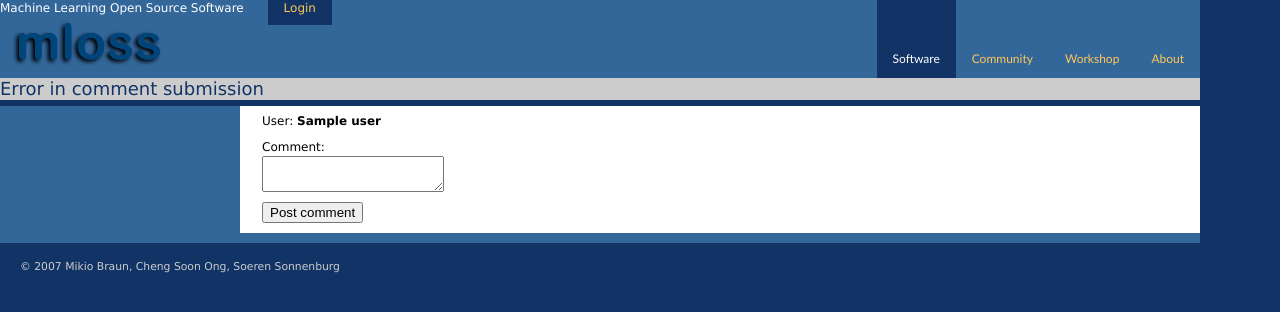
After one commit to open-machine-learning/mloss, a Django app: template templates/comments/preview.html in a window 1280 px wide. The commit adds this page. Shown: the top 312 px of the page. Run offline with Django 3.2, Linux system fonts and the light colour scheme; the template is opened without the code that fills it: most values are stand-ins (such as "Sample title", 1, 10 or a date in 2020); form fields are guessed from the names that the template uses.

Commit message:
Comments posting now requires login and password. Some default forwarding after login is strange and irritating

```diff
--- a/templates/comments/posted.html
+++ b/templates/comments/posted.html
@@ -1,6 +1,11 @@
 {% extends "base_2col.html" %}
 
+{% block sectionid %}browse{% endblock %}
+
 {% block title %}Comment posted{% endblock %}
+
+{% block billboard %}Title:{{ object.title }}{% endblock %}
+
 
 {% block content %}
 
--- /dev/null
+++ b/templates/comments/preview.html
@@ -0,0 +1,40 @@
+{% extends "base_2col.html" %}
+
+{% block sectionid %}browse{% endblock %}
+
+{% block title %}Error in comment submission{% endblock %}
+
+{% block billboard %}Error in comment submission{% endblock %}
+
+{% block content %}
+<form action="/comments/post/" method="post">
+  {% if comment_form.username.errors or comment_form.password.errors %}
+    <p><label for="id_username">Username:
+    {% if comment_form.username.errors %}
+      <span class="error">{{ comment_form.username.error_list|join:", " }}</span>
+    {% endif %}
+    </label>
+      {{ comment_form.username }}</p>
+    <p><label for="id_password">Password:
+    {% if comment_form.password.errors %}
+      <span class="error">{{ comment_form.password.error_list|join:", " }}</span>
+    {% endif %}
+    </label> {{ comment_form.password }}</p>
+  {% else %}
+    <p>User: <strong>{{ comment.user }}</strong></p>
+  {% endif %}
+
+  <p><label for="id_comment">Comment:
+  {% if comment_form.comment.errors %}
+    <span class="error">
+      {{ comment_form.comment.error_list|join:", "  }}
+    </span>
+  {% endif %}
+  </label><br />{{ comment_form.comment }}</p>
+  <input type="hidden" name="options" value="{{ options }}" />
+  <input type="hidden" name="target" value="{{ target }}" />
+  <input type="hidden" name="gonzo" value="{{ hash }}" />
+  <input type="submit" name="post" value="Post comment" />
+</form>
+
+{% endblock %}
```
Also changed, not shown: mloss.db.
